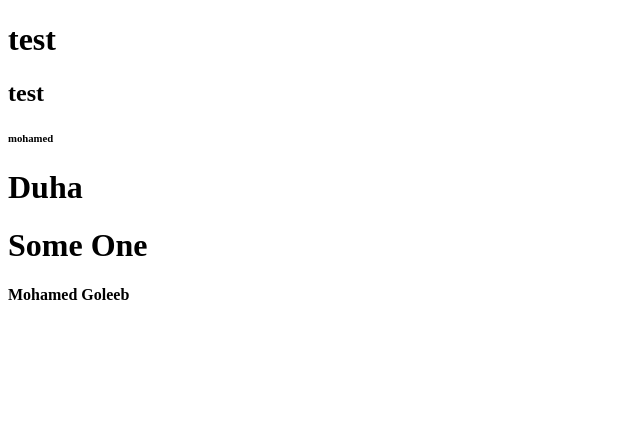
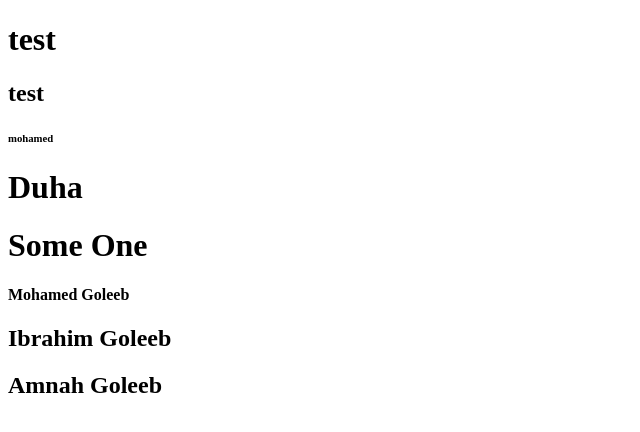
Before and after one commit to mohamed-goleeb/html-test, a plain HTML site: page index.html in a window 1280 px wide. Shown: the whole page, without its empty margins (0-640 px from the left). Drawn offline with Linux system fonts and the light colour scheme.

Commit message:
add new 2 line by Duha Goleeb

```diff
--- a/index.html
+++ b/index.html
@@ -12,5 +12,7 @@
     <h1>Duha</h1>
     <h1>Some One</h1>
     <h4>Mohamed Goleeb</h4>
+    <h2>Ibrahim Goleeb</h2>
+    <h2>Amnah Goleeb</h2>
 </body>
 </html>
```
